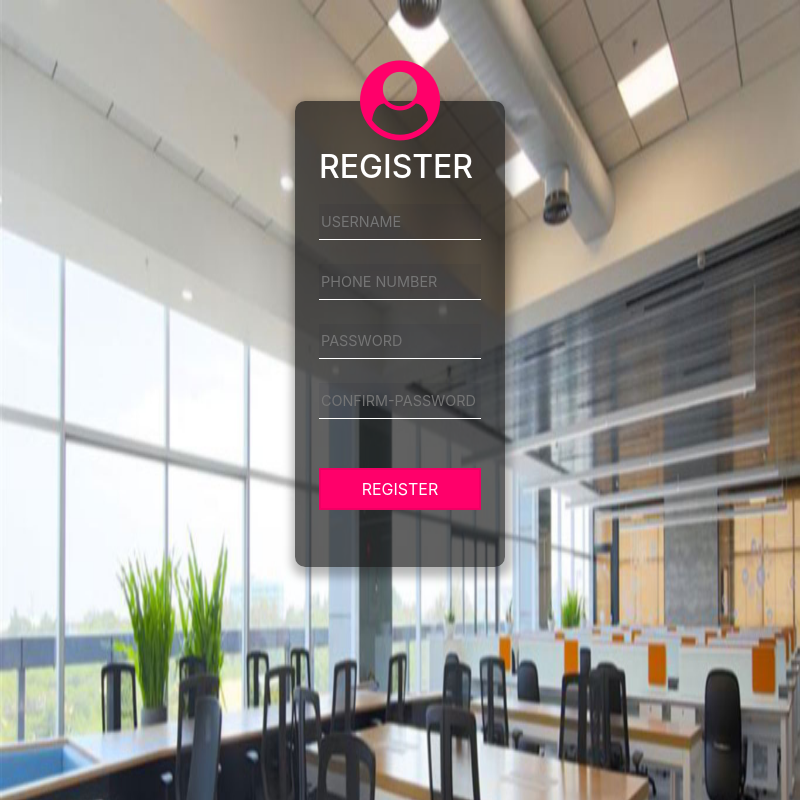
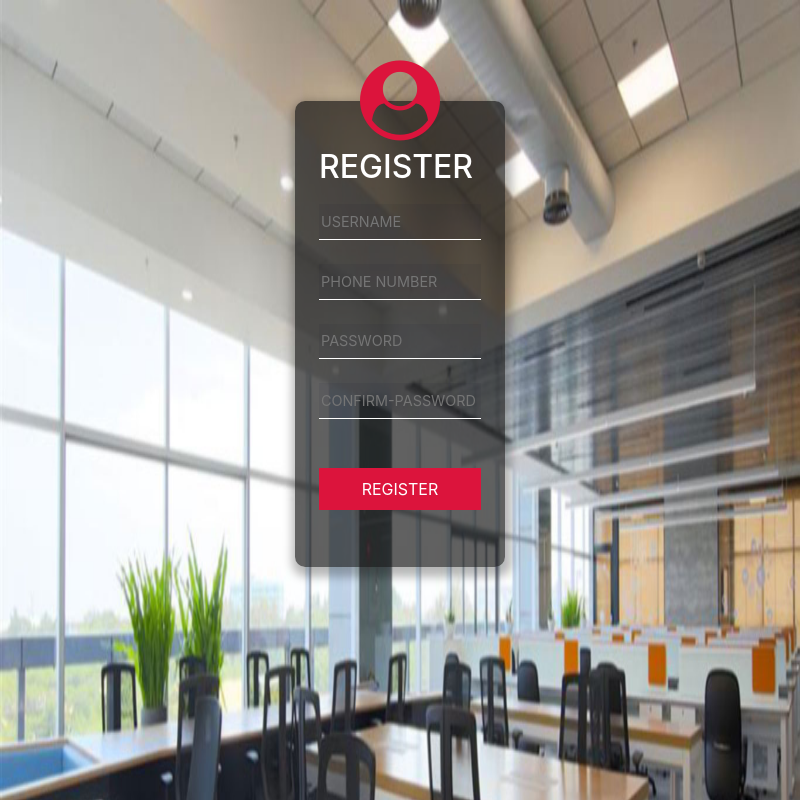
Before and after one commit to sanketshirsath226/PhishShield, an Electron app: page register.html in a window 800 px wide. Drawn offline with nearby package versions, Linux system fonts and the light colour scheme.

Commit message:
Update loginstyle.css

```diff
--- a/loginstyle.css
+++ b/loginstyle.css
@@ -47,8 +47,8 @@ body{
 }
 .btn-danger {
 	color: #fff;
-	background-color: #ff006a;
-	border: 2px solid #ef0063;
+	background-color: crimson;
+	border: 2px solid crimson;
 	padding: 7px 38px;
 	font-size: 16px;
 	border-radius: 0px;
@@ -56,8 +56,8 @@ body{
 
 .btn-hanger {
 	color: #fff;
-	background-color: #ff006a;
-	border: 2px solid #ef0063;
+	background-color: crimson;
+	border: 2px solid crimson;
 	padding: 7px 38px;
 	font-size: 16px;
 	border-radius: 0px;
@@ -66,7 +66,7 @@ body{
 .login-circle {
 	position: relative;
 	top: 60px;
-	color: #ff006a;
+	color: crimson;
 	z-index: 2;
 }
 @keyframes login{
```
